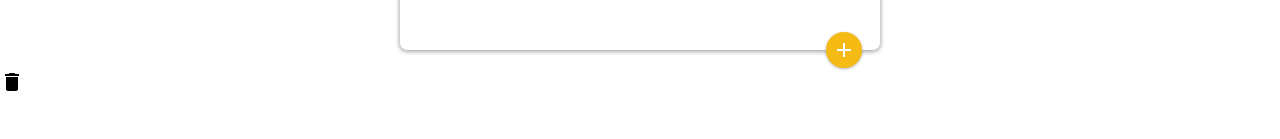
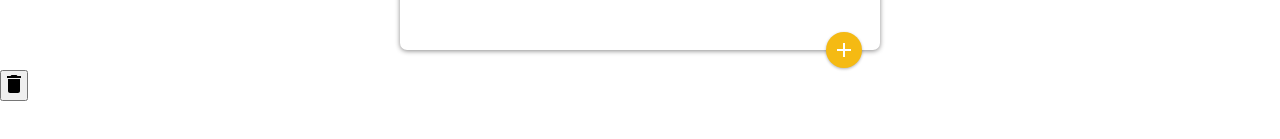
Before and after one commit to KlimentinaIvanova/ToDoList_ReactJS, a React (Create React App) app in the folder todolist/: page / in a window 1280 px wide. Both pictures are taken after a click on the button 844 px from the left and 245 px from the top of the page. Shown: the part 195-334 px from the top of the page. Built offline with nearby package versions, Linux system fonts and the light colour scheme.

Commit message:
Adding Delete Note

```diff
--- a/todolist/src/App.js
+++ b/todolist/src/App.js
@@ -14,6 +14,14 @@
   })
 }
 
+function deleteNote(id){
+  setNotes(prevNotes=>{
+    return prevNotes.filter((noteItem,index)=>{
+      return index!==id
+    })
+  })
+}
+
   return (
     <div className="App">
       <Header/>
@@ -25,6 +33,7 @@
     id={index}
     title={noteItem.title}
     content={noteItem.content}
+    onDelete={deleteNote}
       />
        )
       })}
--- a/todolist/src/components/Note.jsx
+++ b/todolist/src/components/Note.jsx
@@ -2,11 +2,18 @@
 import DeleteIcon from '@mui/icons-material/Delete'
 
 function Note(props){
+
+    function handleClick(){
+        props.onDelete(props.id)
+    }
     return(
         <div className="note">
            <h1>{props.title}</h1>
            <p>{props.content}</p>
-            <DeleteIcon/>
+           <button onClick={handleClick}>
+           <DeleteIcon/>
+           </button>
+
         </div>
     )
 }
```
